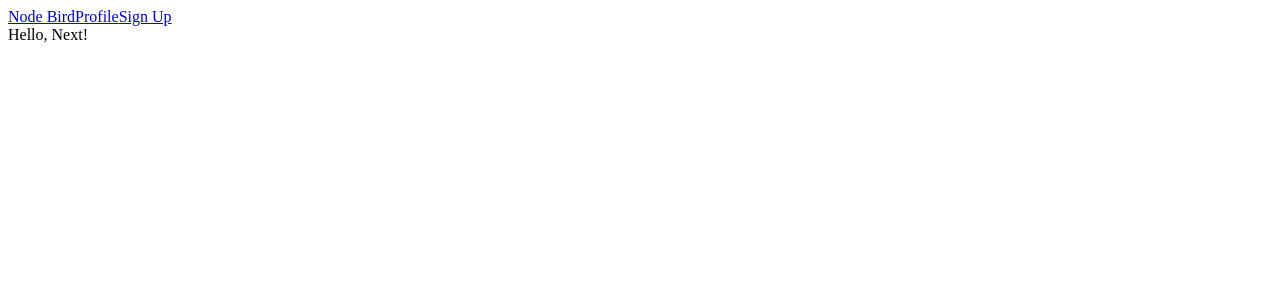
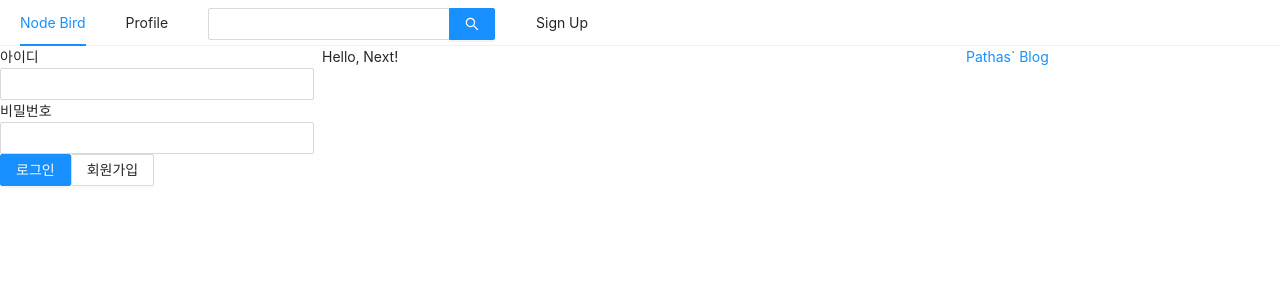
Before and after one commit to pathas1126/next-node, a Next.js app in the folder front/: page / in a window 1280 px wide. Shown: the top 300 px of the page. Built offline with nearby package versions, Linux system fonts and the light colour scheme.

Commit message:
Add Antd

```diff
--- a/front/components/AppLayout.js
+++ b/front/components/AppLayout.js
@@ -1,24 +1,53 @@
-import React from "react";
+import React, { useState } from "react";
 import PropTypes from "prop-types";
 import Link from "next/link";
+import { Menu, Input, Row, Col } from "antd";
+import UserProfile from "./UserProfile";
+import LoginForm from "./LoginForm";
 
 const AppLayout = ({ children }) => {
+  const [isLoggedIn, setIsLoggedIn] = useState(false);
   return (
     <div>
-      <div>
+      <Menu mode="horizontal">
         {/* 개발 모드에서는 링크가 다소 느리게 작동할 수 있으나,
           프로덕션 모드에서는 지연 현상이 해소됨 */}
+        <Menu.Item>
           <Link href="/">
             <a>Node Bird</a>
           </Link>
+        </Menu.Item>
+        <Menu.Item>
           <Link href="/profile">
             <a>Profile</a>
           </Link>
+        </Menu.Item>
+        <Menu.Item>
+          <Input.Search enterButton style={{ verticalAlign: "middle" }} />
+        </Menu.Item>
+        <Menu.Item>
           <Link href="/signup">
             <a>Sign Up</a>
           </Link>
-      </div>
+        </Menu.Item>
+      </Menu>
+      <Row gutter={8}>
+        <Col xs={24} md={6}>
+          {isLoggedIn ? <UserProfile /> : <LoginForm />}
+        </Col>
+        <Col xs={24} md={12}>
           {children}
+        </Col>
+        <Col xs={24} md={6}>
+          <a
+            href="https://pathas.tistory.com"
+            target="_blank"
+            rel="noreferrer noopener" // target 속성값에 _blank를 사용하는 경우에는 noreferrer와 noopener를 작성해야 보안이 유지됨
+          >
+            Pathas` Blog
+          </a>
+        </Col>
+      </Row>
     </div>
   );
 };
--- /dev/null
+++ b/front/components/LoginForm.js
@@ -0,0 +1,50 @@
+import React, { useState, useCallback } from "react";
+import { Form, Input, Button } from "antd";
+import Link from "next/link";
+
+const LoginForm = () => {
+  const [id, setId] = useState("");
+  const [password, setPassword] = useState("");
+
+  // Props로 넘겨지는 함수는 useCallback을 사용하는 것이 최적화에 도움이 됨
+  const onChangeId = useCallback((e) => {
+    const { value } = e.target;
+    setId(value);
+  }, []);
+
+  const onChangePassword = useCallback((e) => {
+    const { value } = e.target;
+    setPassword(value);
+  }, []);
+
+  return (
+    <Form>
+      <div>
+        <label htmlFor="user-id">아이디</label>
+        <br />
+        <Input name="user-id" value={id} onChange={onChangeId} />
+      </div>
+      <div>
+        <label htmlFor="user-password">비밀번호</label>
+        <br />
+        <Input
+          name="user-password"
+          value={password}
+          onChange={onChangePassword}
+        />
+      </div>
+      <div>
+        <Button type="primary" htmlType="submit" loading={false}>
+          로그인
+        </Button>
+        <Link href="/signup">
+          <a>
+            <Button>회원가입</Button>
+          </a>
+        </Link>
+      </div>
+    </Form>
+  );
+};
+
+export default LoginForm;
--- /dev/null
+++ b/front/components/UserProfile.js
@@ -0,0 +1,7 @@
+import React from "react";
+
+const UserProfile = () => {
+  return <div></div>;
+};
+
+export default UserProfile;
--- a/front/package.json
+++ b/front/package.json
@@ -10,9 +10,12 @@
   "author": "pathas",
   "license": "ISC",
   "dependencies": {
+    "@ant-design/icons": "^4.2.1",
+    "antd": "^4.3.3",
     "next": "^9.4.4",
     "react": "^16.13.1",
-    "react-dom": "^16.13.1"
+    "react-dom": "^16.13.1",
+    "styled-components": "^5.1.1"
   },
   "devDependencies": {
     "eslint": "^7.2.0",
--- /dev/null
+++ b/front/pages/_app.js
@@ -0,0 +1,22 @@
+import React from "react";
+import "antd/dist/antd.css";
+import Head from "next/head";
+import PropTypes from "prop-types";
+
+const NodeBird = ({ Component }) => {
+  return (
+    <>
+      <Head>
+        <meta charSet="utf-8" />
+        <title>NodeBird</title>
+      </Head>
+      <Component />
+    </>
+  );
+};
+
+NodeBird.propTypes = {
+  Component: PropTypes.elementType.isRequired,
+};
+
+export default NodeBird;
```
Also changed, not shown: front/pages/profile.js (+10 -4 lines), front/pages/signup.js (+13 -1 lines), 1 other file (tests, documents, lock files or other folders). Lines whose indentation alone changed are shown as unchanged.
